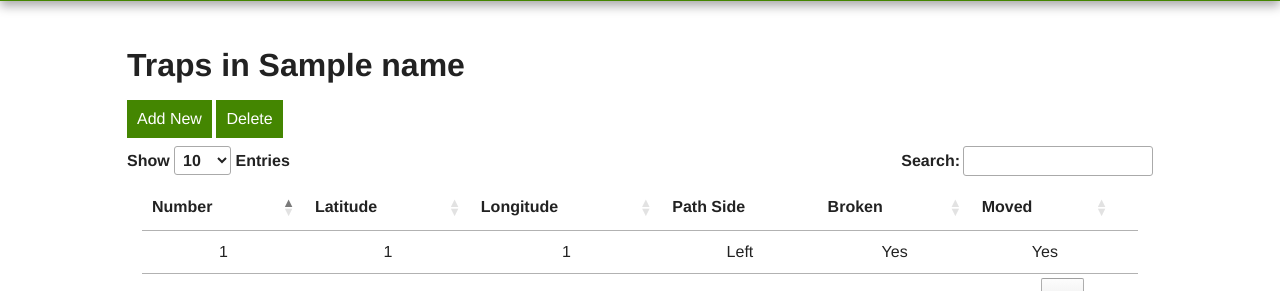
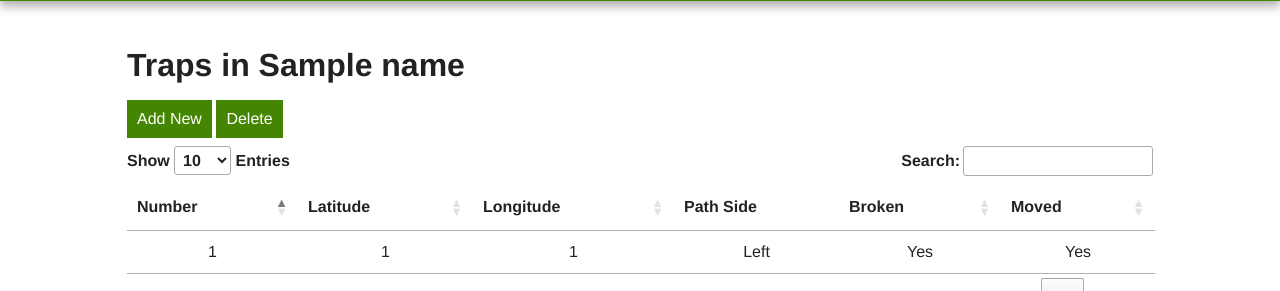
Before and after one commit to jessicabp/CapstoneServer, a Flask app: template traptracker/templates/traps.html in a window 1280 px wide. Shown: the part 95-386 px from the top of the page. Run offline with Flask 2, Linux system fonts and the light colour scheme; the template is opened without the code that fills it: most values are stand-ins (such as "Sample title", 1, 10 or a date in 2020); some libraries are stand-ins or nearby versions.

Commit message:
remove the blank column on traps and catches pages

```diff
--- a/traptracker/templates/catches.html
+++ b/traptracker/templates/catches.html
@@ -24,7 +24,6 @@
             <th>Trap ID</th>
             <th class="left">Trap Number</th>
             <th class="left">Animal</th>
-            <th></th>
         </tr></thead>
         <tbody></tbody>
         </table>
--- a/traptracker/templates/traps.html
+++ b/traptracker/templates/traps.html
@@ -34,7 +34,6 @@
                 <th class="left">Path Side</th>
                 <th class="left">Broken</th>
                 <th class="left">Moved</th>
-                <th class="left"></th>
             </tr></thead>
             <tbody></tbody>
         </table>
```
